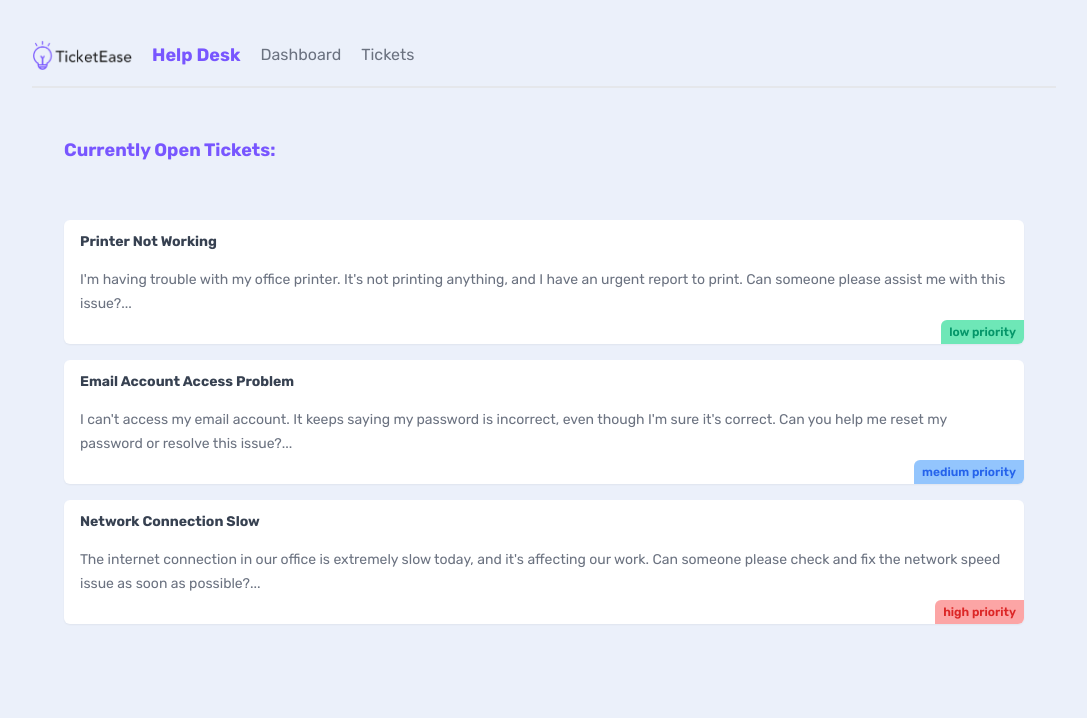
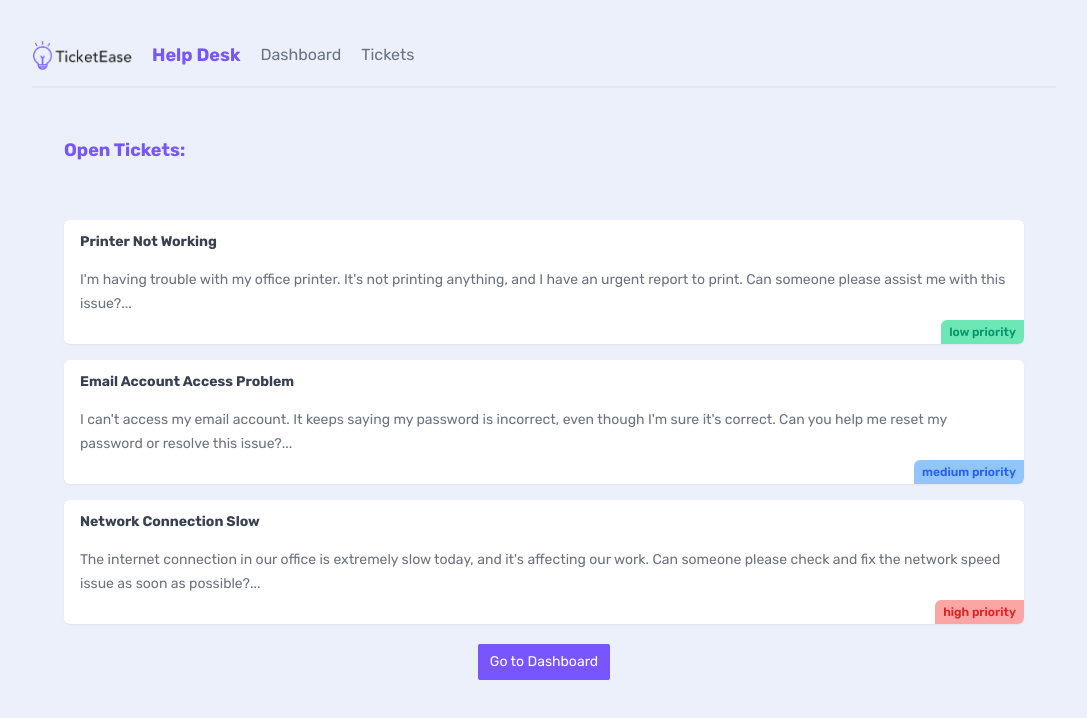
Before and after one commit to rabitz808/ticketeasehelpdesk, a Next.js app: page /tickets in a window 1280 px wide. Shown: the top 718 px of the page, without its empty margins (96-1183 px from the left). Built offline with nearby package versions, Linux system fonts and the light colour scheme; data requests are answered from the project's data file.

Commit message:
Custom 404 page

```diff
--- /dev/null
+++ b/app/components/DashboardAndTickets.jsx
@@ -0,0 +1,15 @@
+import React from "react";
+import Link from "next/link";
+
+export default function DashboardAndTickets() {
+  return (
+    <div className="flex justify-center gap-2 my-5">
+      <Link href="/">
+        <button className="btn-primary">Go to Dashboard</button>
+      </Link>
+      <Link href="/tickets">
+        <button className="btn-primary">View Tickets</button>
+      </Link>
+    </div>
+  );
+}
--- /dev/null
+++ b/app/components/GoToDashboard.jsx
@@ -0,0 +1,12 @@
+import React from "react";
+import Link from "next/link";
+
+export default function GoToDashboard() {
+  return (
+    <div className="flex justify-center gap-2 my-5">
+      <Link href="/">
+        <button className="btn-primary">Go to Dashboard</button>
+      </Link>
+    </div>
+  );
+}
--- /dev/null
+++ b/app/components/GoToTickets.jsx
@@ -0,0 +1,12 @@
+import React from "react";
+import Link from "next/link";
+
+export default function GoToTickets() {
+  return (
+    <div className="flex justify-center gap-2 my-5">
+      <Link href="/tickets">
+        <button className="btn-primary">View Tickets</button>
+      </Link>
+    </div>
+  );
+}
--- /dev/null
+++ b/app/not-found.jsx
@@ -0,0 +1,12 @@
+import React from "react";
+import DashboardAndTickets from "./components/DashboardAndTickets";
+
+export default function NotFound() {
+  return (
+    <main className="text-center">
+      <h2 className="text-3xl">Page not found</h2>
+      <p>Apologies, but we couldn&apos;t find the page you were looking for.</p>
+      <DashboardAndTickets />
+    </main>
+  );
+}
--- a/app/page.jsx
+++ b/app/page.jsx
@@ -3,7 +3,9 @@ import Link from "next/link";
 export default function Home() {
   return (
     <main>
-      <h2>Dashboard</h2>
+      <div>
+        <h2 className="mb-4">Dashboard</h2>
+      </div>
       <p>
         Lorem ipsum, dolor sit amet consectetur adipisicing elit. Vero
         repellendus tempore, exercitationem odit, quasi doloremque possimus
--- a/app/tickets/TicketList.jsx
+++ b/app/tickets/TicketList.jsx
@@ -1,4 +1,5 @@
 import Link from "next/link";
+import GoToDashboard from "../components/GoToDashboard";
 
 async function getTickets() {
   const res = await fetch("http://localhost:4000/tickets", {
@@ -30,6 +31,7 @@ export default async function TicketList() {
       {tickets.length === 0 && (
         <p className="text-center">There are currently no open tickets...</p>
       )}
+      <GoToDashboard />
     </>
   );
 }
--- a/app/tickets/[id]/page.jsx
+++ b/app/tickets/[id]/page.jsx
@@ -1,3 +1,4 @@
+import GoToTickets from "@/app/components/GoToTickets";
 import { notFound } from "next/navigation";
 export const dynamicParams = true;
 
@@ -33,7 +34,7 @@ export default async function TicketDetails({ params }) {
   return (
     <main>
       <nav>
-        <h2>Ticket Details</h2>
+        <h2>Ticket Details:</h2>
       </nav>
       <div className="card my-5">
         <h3>{ticket.title}</h3>
@@ -43,6 +44,7 @@ export default async function TicketDetails({ params }) {
           {ticket.priority} priority
         </div>
       </div>
+      <GoToTickets />
     </main>
   );
 }
--- a/app/tickets/page.jsx
+++ b/app/tickets/page.jsx
@@ -5,7 +5,7 @@ export default function Tickets() {
     <main>
       <nav>
         <div>
-          <h2>Currently Open Tickets:</h2>
+          <h2>Open Tickets:</h2>
         </div>
       </nav>
       <TicketList />
```
Also changed, not shown: app/components/logo.png (deleted).
